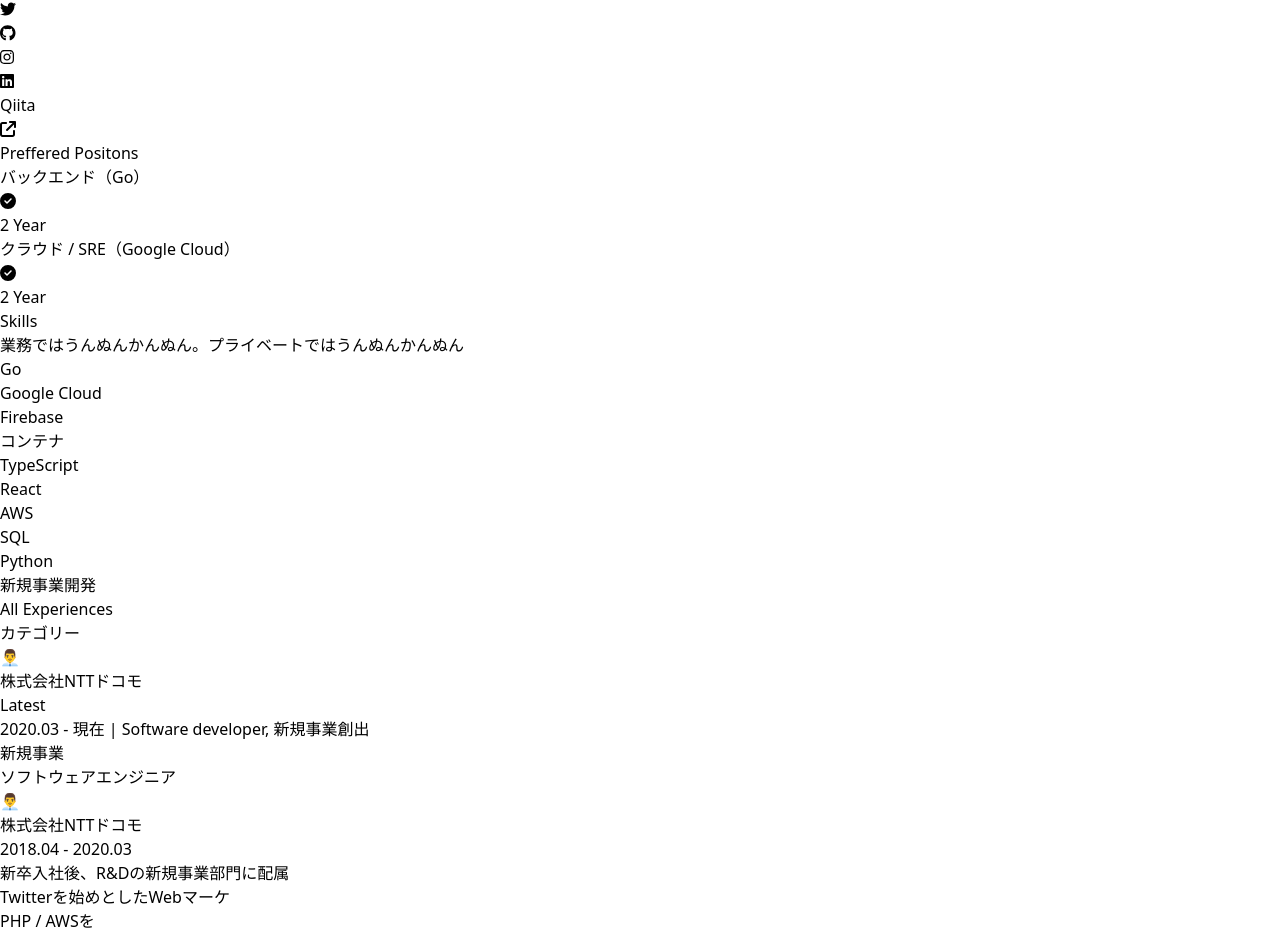
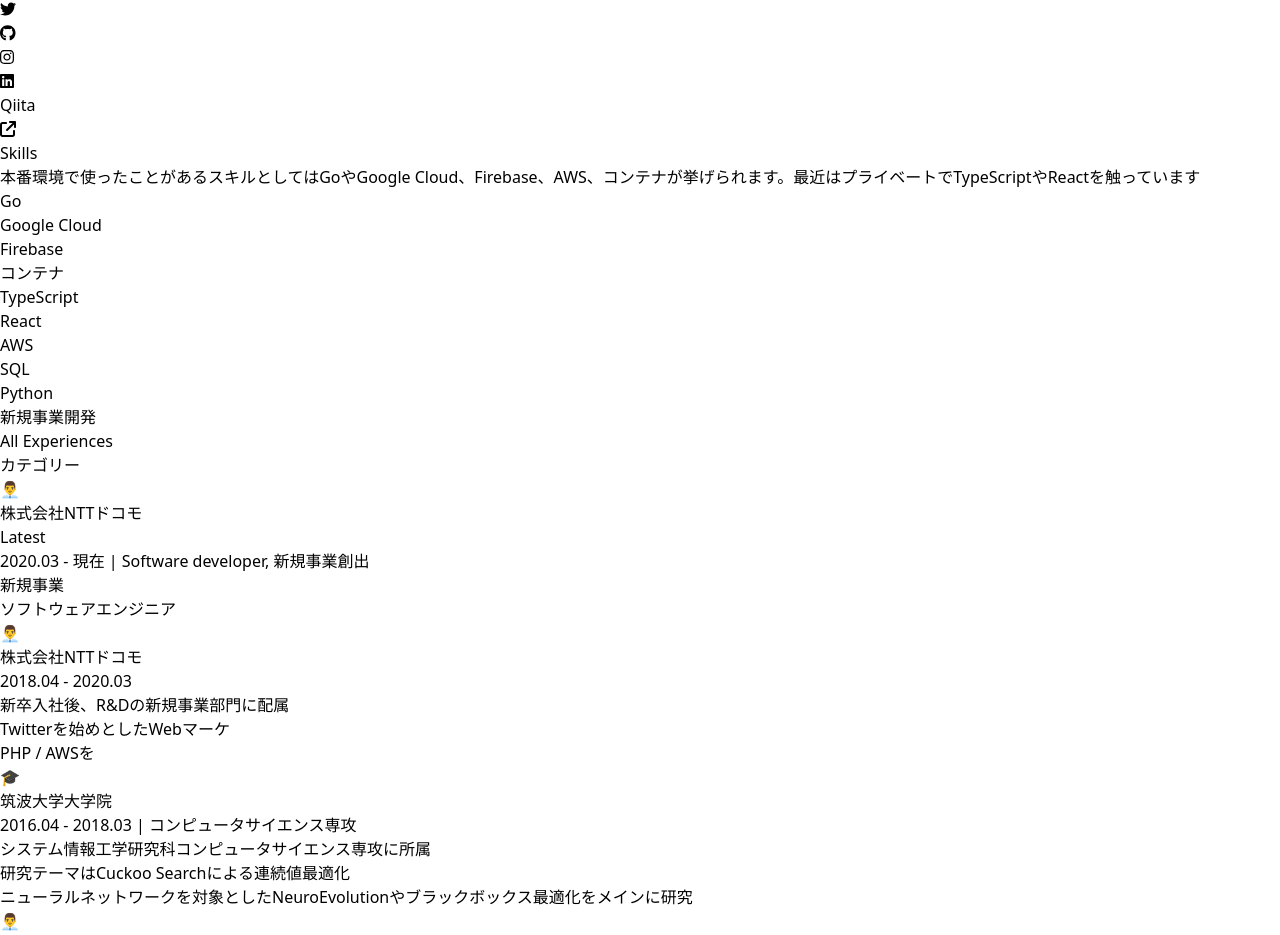
Before and after one commit to kawamou/kawamou.github.io, a Next.js app: page /cv in a window 1280 px wide. Shown: the part 2837-3772 px from the top of the page. Built offline with nearby package versions, Linux system fonts and the light colour scheme; what @material-tailwind/react would draw is missing.

Commit message:
Skillsの修正

```diff
--- a/src/components/skills.tsx
+++ b/src/components/skills.tsx
@@ -30,7 +30,7 @@ const Skills = () => {
   ])
   return (
     <Card className='shadow-sm p-6'>
-      <Typography className='text-xl font-bold text-blue-gray-900'>Preffered Positons</Typography>
+      {/* <Typography className='text-xl font-bold text-blue-gray-900'>Preffered Position</Typography>
       <ul className='list-disc p-4 border-b marker:text-blue-gray-900 border-gray-200'>
         <li className='pb-3'>
           <div className='max-w-sm rounded-xl border border-gray-200'>
@@ -40,11 +40,11 @@ const Skills = () => {
               </div>
               <FontAwesomeIcon
                 icon={faCheckCircle}
-                className='text-green-500 pr-3'
+                className='text-green-500 pr-3 w-4'
               ></FontAwesomeIcon>
               <div className='border-l border-gray-200'>
                 <div className='px-3 py-2'>
-                  <Typography className='text-sm text-blue-gray-900'>2 Year</Typography>
+                  <Typography className='text-sm text-blue-gray-900'>2.5 Year</Typography>
                 </div>
               </div>
             </div>
@@ -60,21 +60,22 @@ const Skills = () => {
               </div>
               <FontAwesomeIcon
                 icon={faCheckCircle}
-                className='text-green-500 pr-3'
+                className='text-green-500 pr-3 w-4'
               ></FontAwesomeIcon>
               <div className='border-l border-gray-200'>
                 <div className='px-3 py-2'>
-                  <Typography className='text-sm text-blue-gray-900'>2 Year</Typography>
+                  <Typography className='text-sm text-blue-gray-900'>2.5 Year</Typography>
                 </div>
               </div>
             </div>
           </div>
         </li>
-      </ul>
-      <Typography className='text-xl font-black my-4 text-blue-gray-900'>Skills</Typography>
+      </ul> */}
+      <Typography className='text-xl font-black text-blue-gray-900 mb-4'>Skills</Typography>
       <div>
         <Typography className='text-sm mb-6 text-blue-gray-900'>
-          業務ではうんぬんかんぬん。プライベートではうんぬんかんぬん
+          本番環境で使ったことがあるスキルとしてはGoやGoogle
+          Cloud、Firebase、AWS、コンテナが挙げられます。最近はプライベートでTypeScriptやReactを触っています
         </Typography>
       </div>
       <div className='flex gap-2 flex-wrap'>
```
